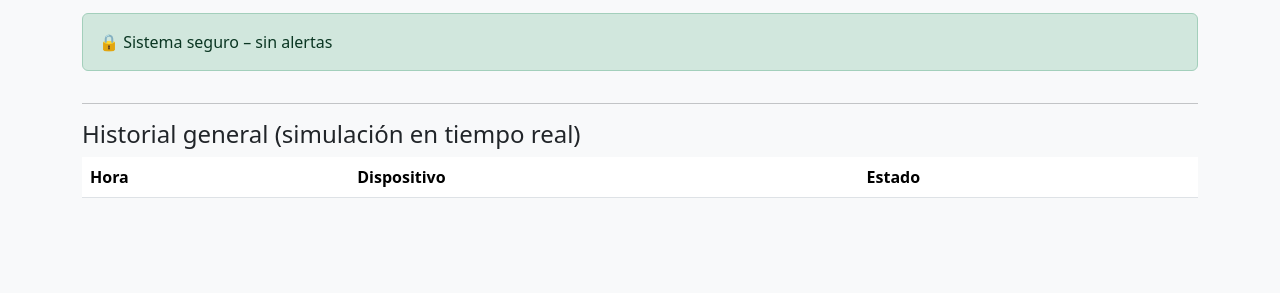
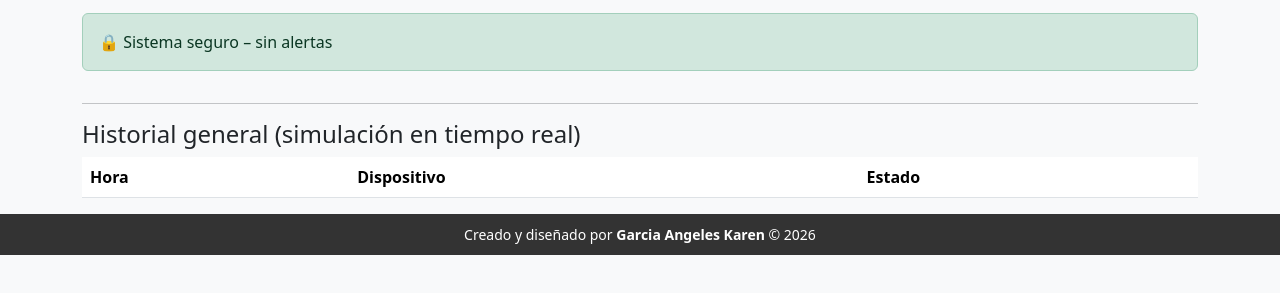
Before and after one commit to garAn-96/examen1-intro-iot, a plain HTML site: page index.html in a window 1280 px wide. Shown: the part 211-504 px from the top of the page. Drawn offline with nearby package versions, Linux system fonts and the light colour scheme; no server answers.

Commit message:
Actualización estructura

```diff
--- a/index.html
+++ b/index.html
@@ -6,6 +6,9 @@
 
 <link href="https://cdn.jsdelivr.net/npm/bootstrap@5.3.2/dist/css/bootstrap.min.css" rel="stylesheet">
 <script src="https://cdn.jsdelivr.net/npm/chart.js"></script>
+
+ <!-- Favicon -->
+<link rel="icon" href="favicon.ico" type="image/x-icon">
 
 <style>
 
@@ -44,6 +47,14 @@
     background-color: #e0a800;
     color: #000;
 }
+
+footer {
+      background-color: #333;
+      color: #fff;
+      text-align: center;
+      padding: 10px 0;
+      font-size: 14px;
+    }
 
 
 </style>
@@ -413,5 +424,9 @@ inicializar();
 </script>
 <script src="https://cdn.jsdelivr.net/npm/bootstrap@5.3.2/dist/js/bootstrap.bundle.min.js"></script>
 
+ <footer>
+    Creado y diseñado por <strong>Garcia Angeles Karen</strong> &copy; 2026
+  </footer>
+
 </body>
 </html>
```
Also changed, not shown: admin.html (+12 -0 lines), control.html (+13 -0 lines).
